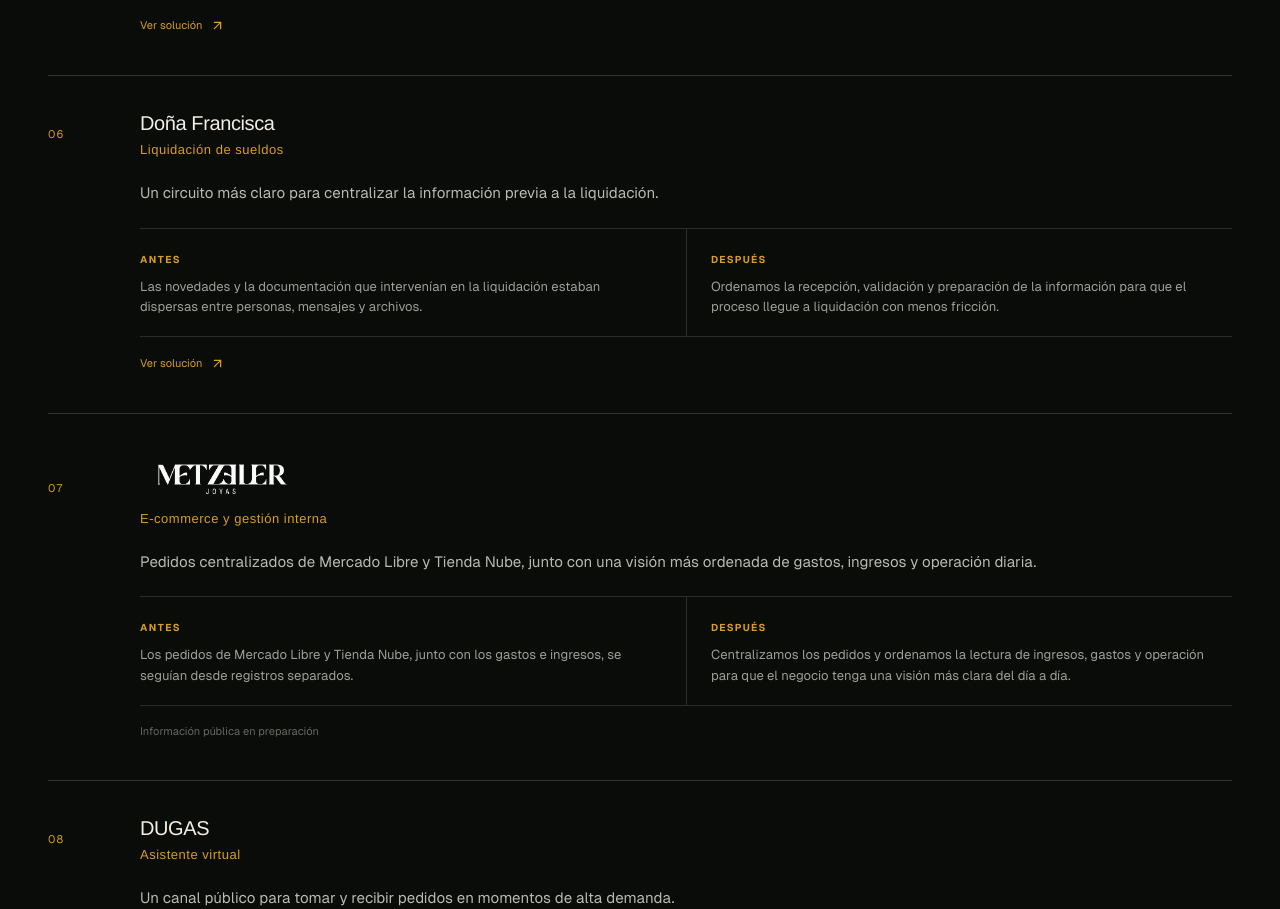
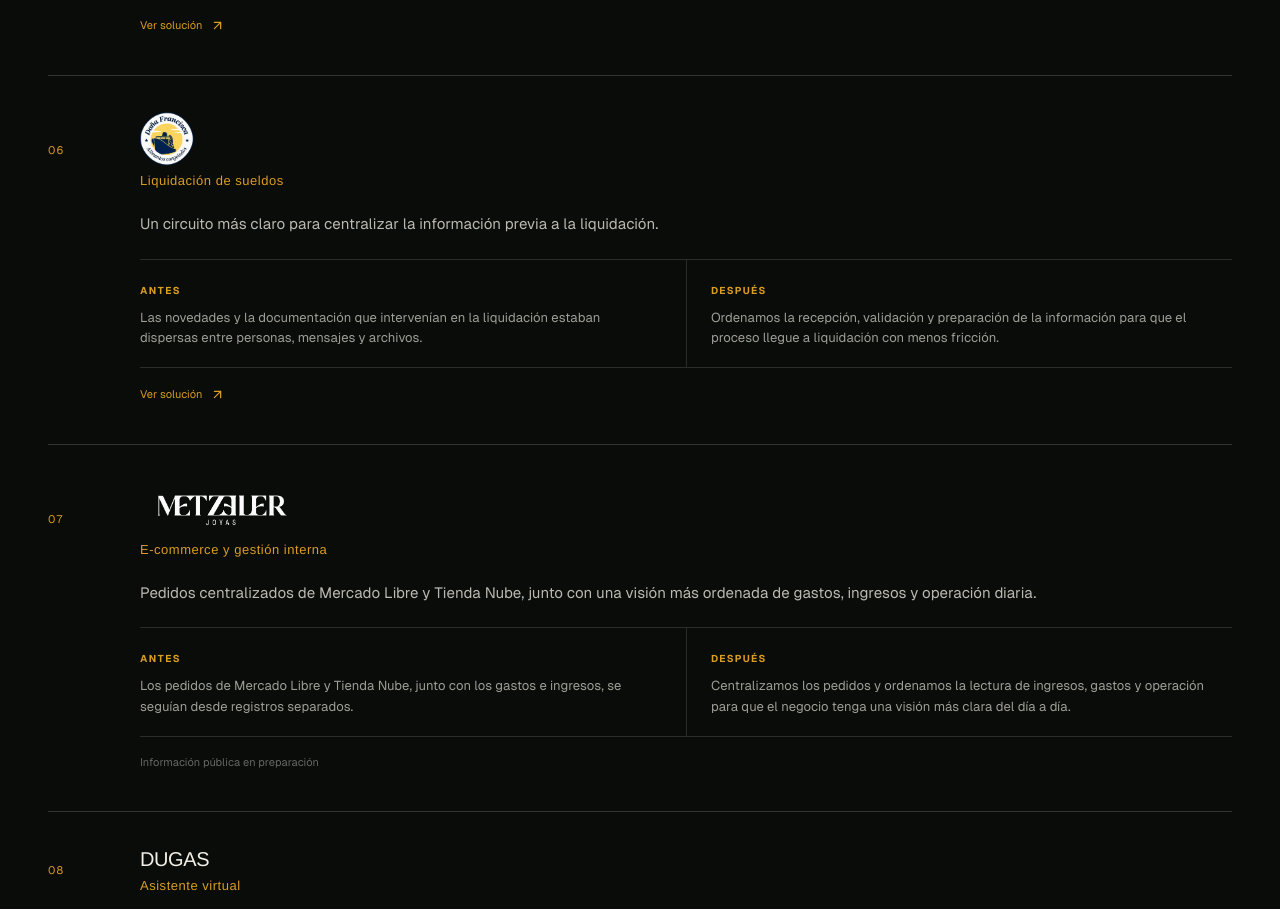
Before and after one commit to ortugonzalez/wis-agency, a Next.js app in the folder frontend/: page /casos in a window 1280 px wide. Shown: the part 2444-3353 px from the top of the page. Built offline with nearby package versions, Linux system fonts and the light colour scheme.

Commit message:
Add Dona Francesca case logo

```diff
--- a/frontend/src/app/site-content.ts
+++ b/frontend/src/app/site-content.ts
@@ -171,7 +171,7 @@ export const caseProfiles = [
   { name: 'QUALITYHARD', label: 'Asistente técnico interno', summary: 'Un asistente para consultas e incidentes dentro de la comunicación interna.', before: 'Entre distintos trabajos e incidentes del día a día, muchas consultas quedaban repartidas en grupos y no siempre recibían una respuesta rápida.', after: 'Implementamos un asistente interno que ayuda a encontrar información, ordenar cada incidente y darle contexto al equipo para responder mejor.', solutionSlug: 'asistentes-internos-whatsapp', logo: '/cases/qualityhard.png' },
   { name: 'Movimientos Indumec', label: 'Landing y sistema a medida', summary: 'Una presencia digital y una base de gestión para presentar y operar el proyecto.', before: 'La propuesta comercial y la gestión del proyecto necesitaban una base digital unificada para comunicar mejor y ordenar el trabajo.', after: 'Estamos construyendo una landing y un sistema de gestión a medida para que la presentación comercial y la operación del proyecto trabajen juntas.', solutionSlug: 'landing-pages-y-sistemas-a-medida', logo: '/cases/indumec.svg' },
   { name: 'Administración Bruno', label: 'Automatización administrativa', summary: 'Extractos bancarios convertidos en información administrativa más ordenada.', before: 'Los extractos y movimientos exigían lectura, clasificación y revisión manual antes de poder incorporarlos al trabajo administrativo.', after: 'Automatizamos la lectura y el orden de los movimientos para que el equipo pueda revisar excepciones y avanzar sobre información más consistente.', solutionSlug: 'automatizacion-de-extractos-bancarios', logo: '/cases/administracion-bruno.png' },
-  { name: 'Doña Francisca', label: 'Liquidación de sueldos', summary: 'Un circuito más claro para centralizar la información previa a la liquidación.', before: 'Las novedades y la documentación que intervenían en la liquidación estaban dispersas entre personas, mensajes y archivos.', after: 'Ordenamos la recepción, validación y preparación de la información para que el proceso llegue a liquidación con menos fricción.', solutionSlug: 'liquidacion-de-sueldos', logo: null },
+  { name: 'Doña Francisca', label: 'Liquidación de sueldos', summary: 'Un circuito más claro para centralizar la información previa a la liquidación.', before: 'Las novedades y la documentación que intervenían en la liquidación estaban dispersas entre personas, mensajes y archivos.', after: 'Ordenamos la recepción, validación y preparación de la información para que el proceso llegue a liquidación con menos fricción.', solutionSlug: 'liquidacion-de-sueldos', logo: '/cases/dona-francesca.png' },
   { name: 'Metzeler Joyas', label: 'E-commerce y gestión interna', summary: 'Pedidos centralizados de Mercado Libre y Tienda Nube, junto con una visión más ordenada de gastos, ingresos y operación diaria.', before: 'Los pedidos de Mercado Libre y Tienda Nube, junto con los gastos e ingresos, se seguían desde registros separados.', after: 'Centralizamos los pedidos y ordenamos la lectura de ingresos, gastos y operación para que el negocio tenga una visión más clara del día a día.', solutionSlug: null, logo: '/cases/metzeler-joyas.png' },
   { name: 'DUGAS', label: 'Asistente virtual', summary: 'Un canal público para tomar y recibir pedidos en momentos de alta demanda.', before: 'DUGAS atendía pedidos desde tres líneas de WhatsApp, con tres personas cubriendo la atención durante todos los días. En temporada alta, el volumen podía crecer mucho y la calidad de respuesta no siempre acompañaba la demanda.', after: 'Diseñamos un asistente virtual para recibir los pedidos, ordenar la información necesaria y derivar cada caso con un recorrido más claro, reduciendo la dependencia de la atención manual.', solutionSlug: 'asistente-virtual-para-pedidos', logo: null },
 ] as const;
```
Also changed, not shown: frontend/public/cases/dona-francesca.png (added).
